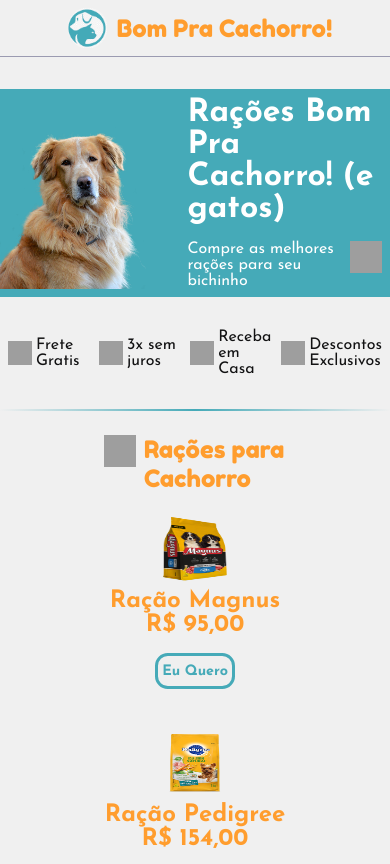
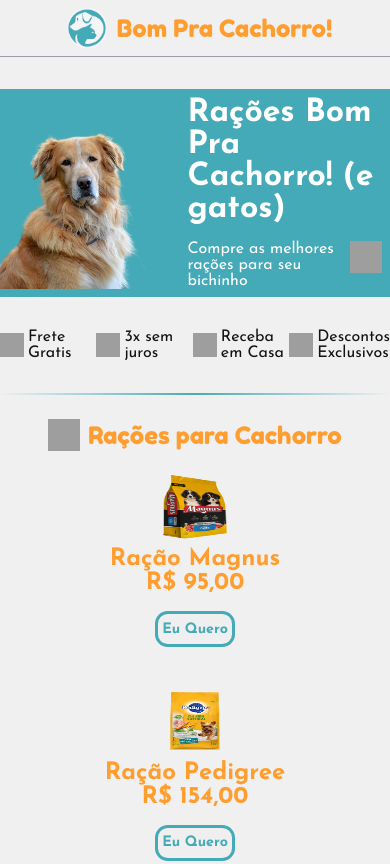
Before and after one commit to oibene/BomPraCachorro, a plain HTML site: page index.html in a window 390 px wide. Shown: the top 864 px of the page. Drawn offline with nearby package versions, Linux system fonts and the light colour scheme; grey boxes are pictures that could not be loaded.

Commit message:
plugin e css certinho

```diff
--- a/main.js
+++ b/main.js
@@ -7,12 +7,11 @@
   })
 
   scrollReveal.reveal(
-    ` #home .image, #home .text,
-    #about .image, #about .text,
-    #services header, #services .card,
-    #testimonials header, #testimonials .testimonials,
-    #contact .text, #contact .links,
-    footer .brand, footer .social
+    `aside .container,
+    aside .promocoes, main .divisao,
+    main .container .text, main .container .racoes,
+    main .divisao, main .container .racoes,
+    footer .infos, footer .redes
     `,
     { interval: 100 }
   )
--- a/style.css
+++ b/style.css
@@ -59,7 +59,21 @@
         padding-bottom: 2rem;
         border-bottom: .175rem solid transparent;
     }
+
+    /* centralizando*/
+    main .container .text p,
+    footer .redes .text p,
+    footer .infos {
+        display: flexbox;
+        flex-direction: row;
+        justify-content: center;
+        align-items: center;
+    }
+
     /* HEADER */
+    header{
+        display: fixed;
+    }
 
     header .logo {
         display: flex;
@@ -68,7 +82,6 @@
         height: 5rem;
         width: 100%;
         border-bottom: .1rem solid var(--cinza);
-        /*divisaozinha*/
     }
 
     header .logo img {
@@ -158,21 +171,17 @@
         width: 4rem;
         height: 4rem;
     }
-
-    aside .promocoes,
-    footer .infos {
+    aside .promocoes{
         /* colocar 4 objetos do mesmo tamanho/espaco/etc*/
         display: grid;
         gap: .3rem;
         grid-template-columns: 1fr 1fr 1fr 1fr;
         /*ele fica centralizado*/
+        place-items: center;
         margin-top: 2rem;
-        margin-left: 15rem;
-        margin-right: 15rem;
     }
 
-    aside .promocoes p,
-    footer .infos a {
+    aside .promocoes p {
         display: flex;
         align-items: center;
         justify-items: center;
@@ -196,8 +205,6 @@
     main .container .text p,
     footer .redes .text p {
         display: flex;
-        margin-left: 40rem;
-        margin-right: 40rem;
         padding: 1rem;
         font-size: 2rem;
         color: var(--laranja);
@@ -209,7 +216,6 @@
     }
 
     main .container .racoes,
-    footer .infos a,
     footer .redes .icones {
         display: grid;
         gap: 3rem;
@@ -260,8 +266,7 @@
     /* FOOTER */
 
     footer .infos {
-        margin-left: 10rem;
-        margin-right: 10rem;
+        display: flex;
         margin-bottom: 2rem;
     }
 
@@ -283,9 +288,7 @@
 
     footer .redes .icones {
         grid-template-columns: 1fr 1fr 1fr;
-        margin-left: 40rem;
-        margin-right: 40rem;
-        margin-bottom: 2rem;
+        place-items: center;
     }
 
 
@@ -351,8 +354,6 @@
         footer .infos {
             gap: .03rem;
             margin-top: 2rem;
-            margin-left: 1rem;
-            margin-right: 1rem;
         }
 
         aside .promocoes p,
@@ -378,8 +379,6 @@
         main .container .text p,
         footer .redes .text p {
             display: flex;
-            margin-left: 12rem;
-            margin-right: 12rem;
             padding: .5rem;
             font-size: 1.5rem;
         }
@@ -431,8 +430,6 @@
         /*FOOTTER*/
 
         footer .infos {
-            margin-left: 2rem;
-            margin-right: 2rem;
             margin-bottom: 1rem;
         }
 
@@ -445,11 +442,6 @@
             display: none;
         }
 
-        footer .redes .icones {
-            margin-left: 10rem;
-            margin-right: 10rem;
-            margin-bottom: 1rem;
-        }
 
     }
 
@@ -467,12 +459,6 @@
             padding: .5rem;
         }
 
-        aside .promocoes,
-        footer .infos {
-            margin-left: .5rem;
-            margin-right: .5rem;
-        }
-
         aside .promocoes p,
         footer .infos a {
             font-size: 1rem;
@@ -483,8 +469,6 @@
         main .container .text p,
         footer .redes .text p {
             display: flex;
-            margin-left: 5rem;
-            margin-right: 5rem;
         }
 
         main .container .racoes,
@@ -523,19 +507,11 @@
         /*FOOTER*/
 
         footer .infos {
-            margin-left: 5rem;
-            margin-right: 5rem;
             margin-bottom: 1rem;
         }
 
         footer .infos {
             display: none;
-        }
-
-        footer .redes .icones {
-            margin-left: 5rem;
-            margin-right: 5rem;
-            margin-bottom: 1rem;
         }
 
         footer .redes .icones img{
```
Also changed, not shown: index.html (+0 -3 lines).
